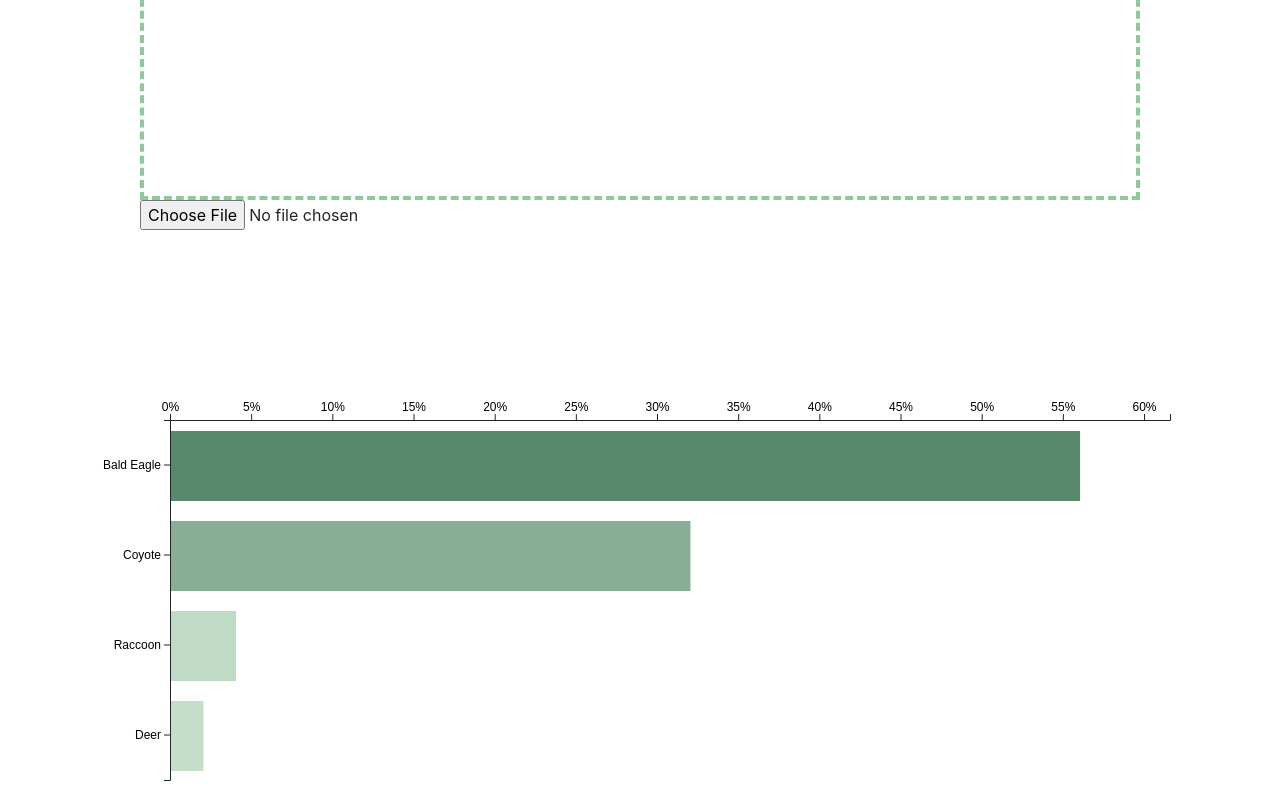
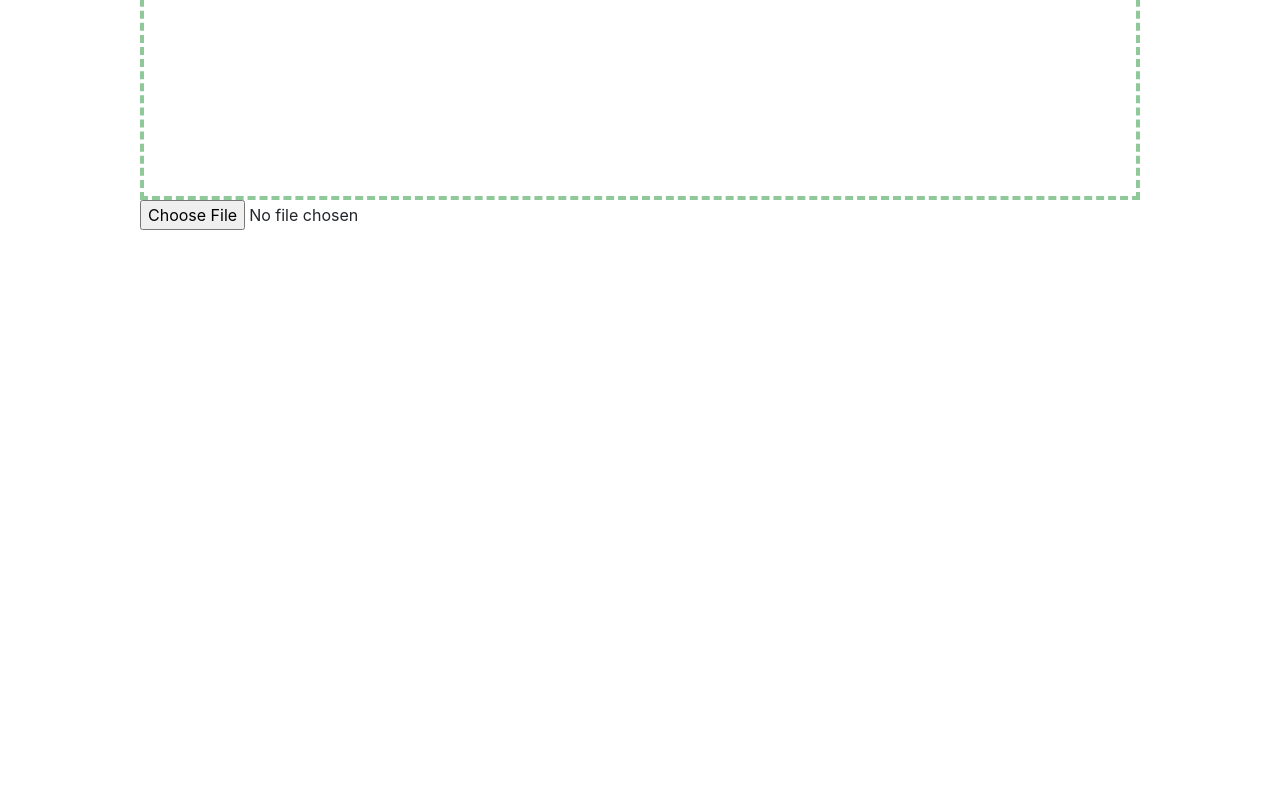
Before and after one commit to prithbalaji/OregonWildlifeClassification, a React (Create React App) app in the folder frontend/: page / in a window 1280 px wide. Shown: the part 696-1496 px from the top of the page. After the commit the page ends 1096 px from the top, so only its background shows below. Built offline with nearby package versions, Linux system fonts and the light colour scheme.

Commit message:
Add softmax to model

```diff
--- a/frontend/src/components/Home.js
+++ b/frontend/src/components/Home.js
@@ -16,11 +16,15 @@ class Home extends Component {
 	}
 
 	componentDidMount() {
-		this.createBarChart();
+		if (this.state.probabilities.length > 0) {
+			this.createBarChart();
+		}
 	}
 
 	componentDidUpdate() {
-		this.createBarChart();
+		if (this.state.probabilities.length > 0) {
+			this.createBarChart();
+		}
 	}
 
 	createBarChart() {
@@ -128,6 +132,15 @@ class Home extends Component {
 	};
 
 	render() {
+		let probability_chart;
+		if (this.state.probabilities.length > 0) {
+			probability_chart = <Row className="justify-content-center">
+									<svg ref={node => this.node = node} width={1200} height={400} />
+								</Row>;
+		} else {
+			probability_chart = <Row className="justify-content-center"/>;
+		}
+
     	return (
 			<div>
 				<Jumbotron fluid>
@@ -147,12 +160,7 @@ class Home extends Component {
 							</div>
 						</div>
 					</Row>
-					<Row className="justify-content-center">
-						<svg
-							ref={node => this.node = node}
-							width={1200} height={400}
-						></svg>
-					</Row>
+					{probability_chart}
 				</Container>
 			</div>
     	);
```
Also changed, not shown: 2 other files (tests, documents, lock files or other folders).
